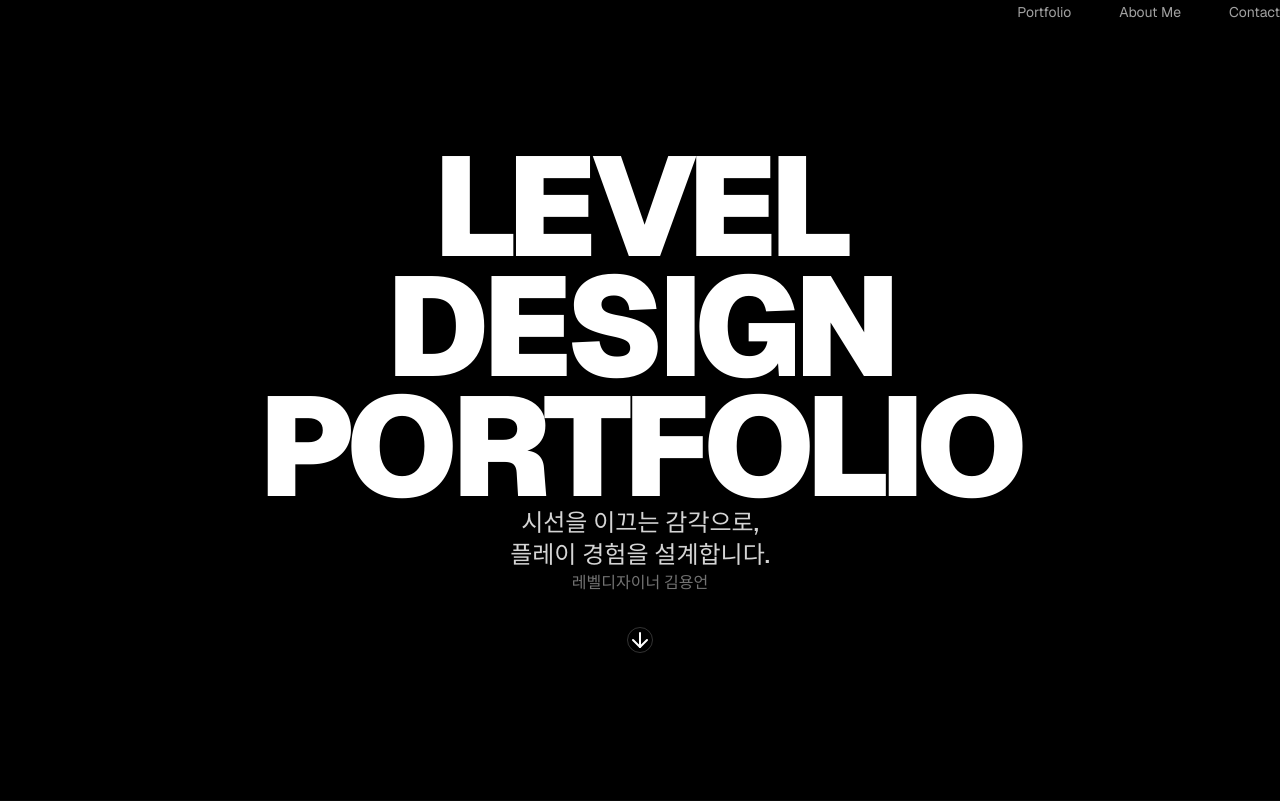
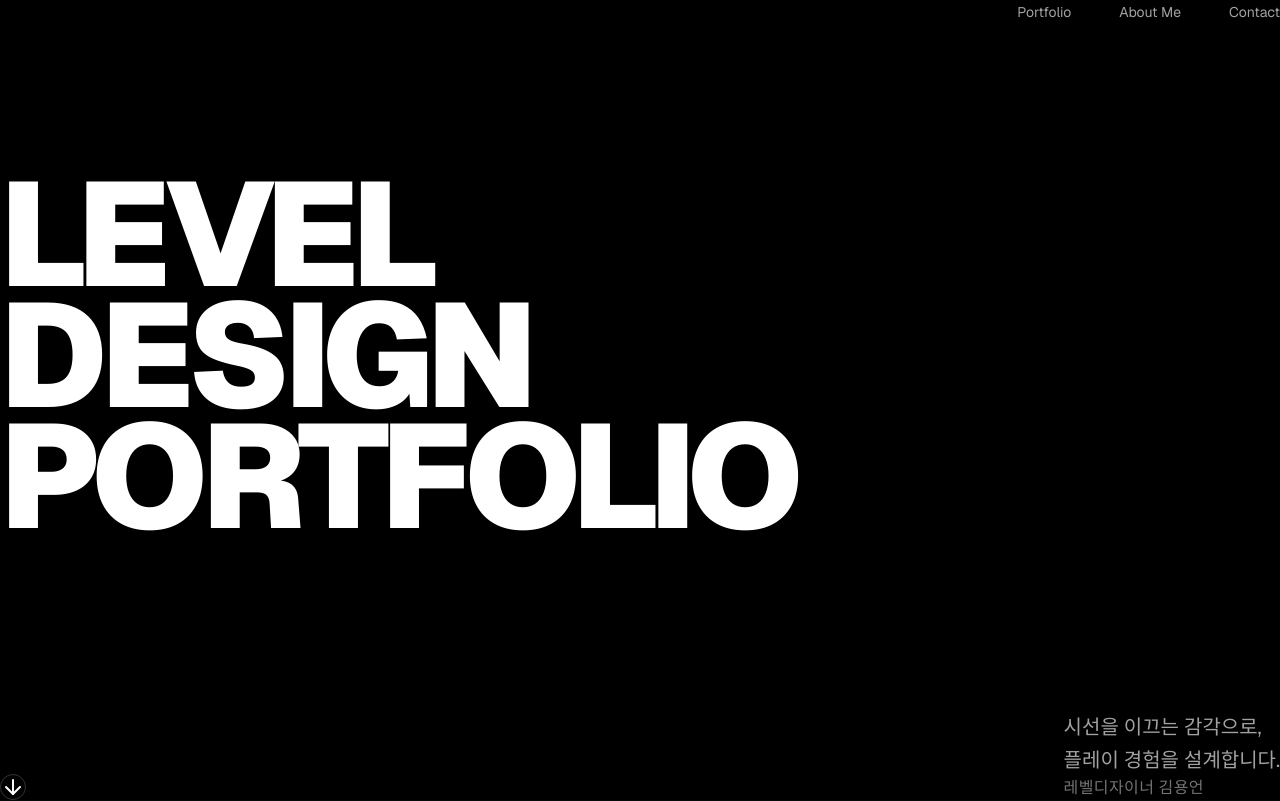
Before and after one commit to LAii980514/Portfolio, a Next.js app: page / in a window 1280 px wide. Shown: the top 801 px of the page. Built offline with nearby package versions, Linux system fonts and the light colour scheme.

Commit message:
style: left align hero typography, bottom right subtitle

```diff
--- a/src/components/portfolio/hero.tsx
+++ b/src/components/portfolio/hero.tsx
@@ -5,10 +5,11 @@ import { ArrowDown } from "lucide-react"
 
 export function Hero() {
   return (
-    <section className="relative w-full min-h-screen flex flex-col justify-center items-center overflow-hidden bg-black text-white px-4 md:px-12 pb-12 pt-24 text-center">
-      {/* Container for the huge typography */}
-      <div className="flex flex-col justify-center items-center w-full mt-auto">
-        <h1 className="flex flex-col font-black tracking-tighter uppercase leading-[0.85] text-[15vw] sm:text-[14vw] md:text-[12vw] lg:text-[11vw] text-center w-full">
+    <section className="relative w-full min-h-screen flex flex-col justify-between overflow-hidden bg-black text-white px-6 md:px-12 lg:px-24 pt-32 pb-16">
+
+      {/* Container for the huge typography - Left aligned */}
+      <div className="flex flex-col justify-center w-full flex-1 mt-10">
+        <h1 className="flex flex-col font-black tracking-tighter uppercase leading-[0.82] text-[16vw] sm:text-[15vw] md:text-[13vw] lg:text-[11.5vw] text-left">
           <motion.span
             initial={{ opacity: 0, y: 50 }}
             animate={{ opacity: 1, y: 0 }}
@@ -21,7 +22,7 @@ export function Hero() {
             initial={{ opacity: 0, y: 50 }}
             animate={{ opacity: 1, y: 0 }}
             transition={{ duration: 0.8, delay: 0.2, ease: [0.16, 1, 0.3, 1] }}
-            className="block"
+            className="block -mt-[2%]"
           >
             DESIGN
           </motion.span>
@@ -29,35 +30,22 @@ export function Hero() {
             initial={{ opacity: 0, y: 50 }}
             animate={{ opacity: 1, y: 0 }}
             transition={{ duration: 0.8, delay: 0.3, ease: [0.16, 1, 0.3, 1] }}
-            className="block"
+            className="block -mt-[2%]"
           >
             PORTFOLIO
           </motion.span>
         </h1>
       </div>
 
-      {/* Bottom section with subtitle and scroll indicator */}
-      <div className="w-full flex flex-col items-center justify-center mt-12 mb-auto gap-8 text-center pt-8">
-        <motion.div
-          initial={{ opacity: 0, y: 20 }}
-          animate={{ opacity: 1, y: 0 }}
-          transition={{ duration: 0.8, delay: 0.5, ease: [0.16, 1, 0.3, 1] }}
-          className="max-w-md mx-auto"
-        >
-          <p className="text-xl md:text-2xl font-medium text-neutral-300">
-            시선을 이끄는 감각으로,<br />
-            플레이 경험을 설계합니다.
-          </p>
-          <p className="mt-4 text-neutral-500 font-medium">
-            레벨디자이너 김용언
-          </p>
-        </motion.div>
+      {/* Bottom section: Arrow on bottom left, Subtitle on bottom right */}
+      <div className="w-full flex flex-col-reverse sm:flex-row justify-between items-start sm:items-end mt-16 gap-8">
 
+        {/* Scroll indicator (Bottom Left) */}
         <motion.div
           initial={{ opacity: 0, scale: 0.8 }}
           animate={{ opacity: 1, scale: 1 }}
           transition={{ duration: 0.8, delay: 0.7, ease: [0.16, 1, 0.3, 1] }}
-          className="flex items-center justify-center p-4 mt-4 border border-white/20 rounded-full hover:bg-white hover:text-black transition-colors cursor-pointer"
+          className="flex items-center justify-center p-4 border border-white/20 rounded-full hover:bg-white hover:text-black transition-colors cursor-pointer"
           onClick={() => {
             const el = document.getElementById("portfolio");
             el?.scrollIntoView({ behavior: "smooth" });
@@ -65,6 +53,23 @@ export function Hero() {
         >
           <ArrowDown className="w-6 h-6" />
         </motion.div>
+
+        {/* Subtitle (Bottom Right) */}
+        <motion.div
+          initial={{ opacity: 0, y: 20 }}
+          animate={{ opacity: 1, y: 0 }}
+          transition={{ duration: 0.8, delay: 0.5, ease: [0.16, 1, 0.3, 1] }}
+          className="max-w-md sm:text-left text-left sm:max-w-xs md:max-w-sm lg:max-w-md"
+        >
+          <p className="text-lg md:text-xl font-normal text-neutral-400 leading-relaxed">
+            시선을 이끄는 감각으로,<br />
+            플레이 경험을 설계합니다.
+          </p>
+          <p className="mt-4 text-neutral-500 font-medium tracking-wide">
+            레벨디자이너 김용언
+          </p>
+        </motion.div>
+
       </div>
     </section>
   )
```
